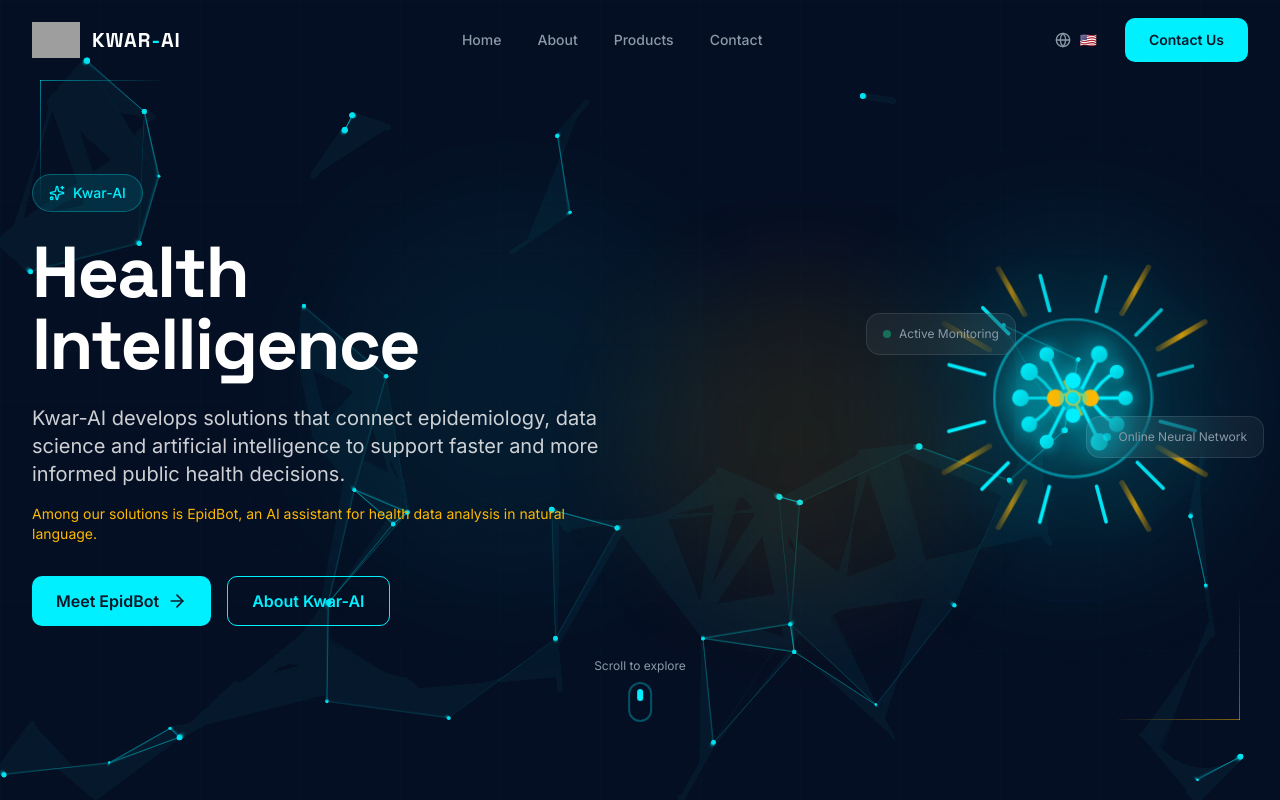
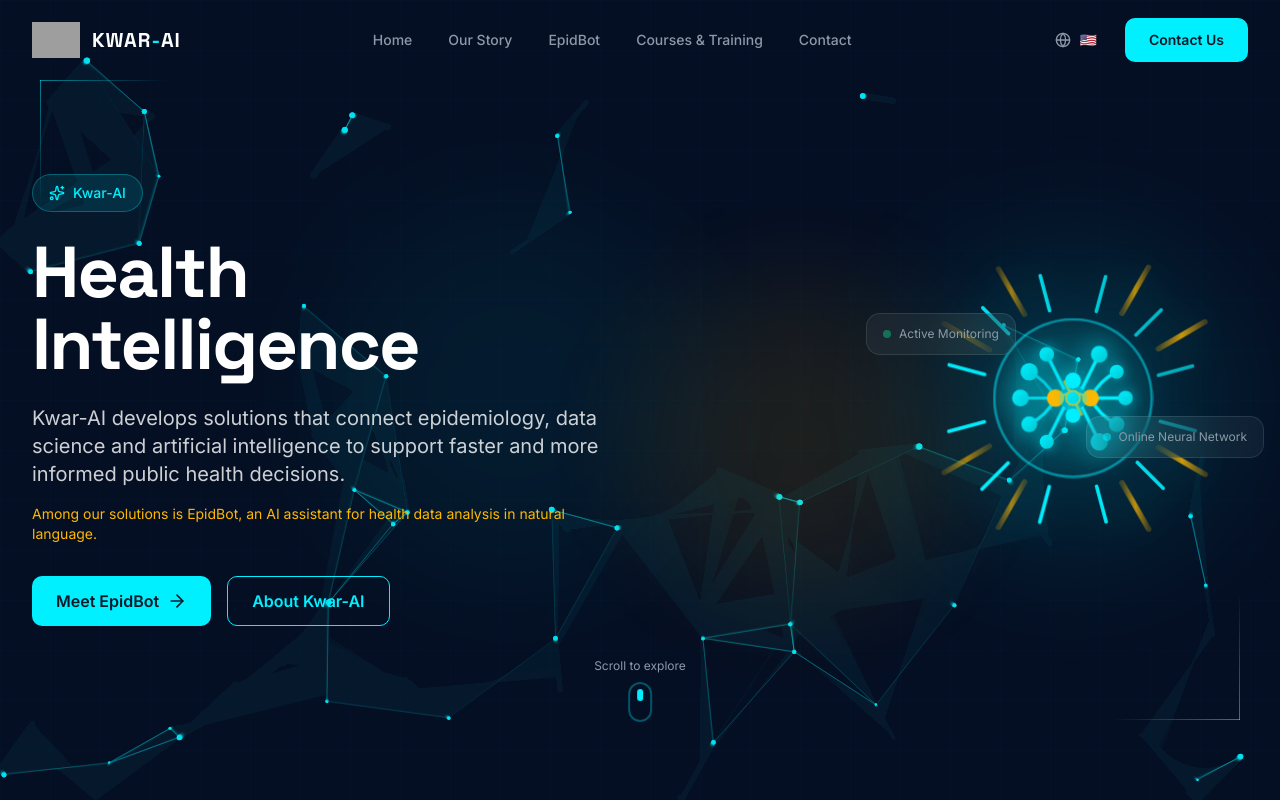
Before and after one commit to Deeplearn-PeD/kwar-ai, a React (Vite) app: page / in a window 1280 px wide. Shown: the top 800 px of the page. Built offline with nearby package versions, Linux system fonts and the light colour scheme; grey boxes are pictures that could not be loaded.

Commit message:
Atualizações no site: textos, navegação, links, whatsapp e ajustes de seções

```diff
--- a/public/locales/en/translation.json
+++ b/public/locales/en/translation.json
@@ -12,9 +12,9 @@
   },
   "navbar": {
     "home": "Home",
-    "about": "About",
-    "products": "Products",
-    "howItWorks": "How It Works",
+    "about": "Our Story",
+    "epidbot": "EpidBot",
+    "cursos": "Courses & Training",
     "contact": "Contact"
   },
   "hero": {
--- a/public/locales/es/translation.json
+++ b/public/locales/es/translation.json
@@ -12,9 +12,9 @@
   },
   "navbar": {
     "home": "Inicio",
-    "about": "Sobre",
-    "products": "Productos",
-    "howItWorks": "Cómo Funciona",
+    "about": "Nuestra Historia",
+    "epidbot": "EpidBot",
+    "cursos": "Cursos y Capacitación",
     "contact": "Contacto"
   },
   "hero": {
--- a/public/locales/pt-BR/translation.json
+++ b/public/locales/pt-BR/translation.json
@@ -12,9 +12,9 @@
   },
   "navbar": {
     "home": "Início",
-    "about": "Sobre",
-    "products": "Produtos",
-    "howItWorks": "Como Funciona",
+    "about": "Nossa História",
+    "epidbot": "EpidBot",
+    "cursos": "Cursos e Capacitação",
     "contact": "Contato"
   },
   "hero": {
@@ -23,7 +23,7 @@
     "subtitle": "A Kwar-AI desenvolve soluções que conectam epidemiologia, ciência de dados e inteligência artificial para apoiar decisões mais rápidas e informadas em saúde pública.",
     "additionalLine": "Entre nossas soluções está o EpidBot, um assistente de IA para análise de dados em saúde em linguagem natural.",
     "cta": {
-      "epidbot": "Conheça o EpidBot",
+      "epidbot": "Conheça mais funcionalidades",
       "about": "Sobre a Kwar-AI",
       "products": "Nossos Produtos",
       "demo": "Solicitar demonstração",
@@ -36,22 +36,23 @@
     "scrollIndicator": "Role para explorar"
   },
   "about": {
-    "badge": "NOSSA ORIGEM",
-    "title": "A Profecia do",
-    "titleHighlight": "Amanhecer",
+    "badge": "NOSSA HISTÓRIA",
+    "title": "Nossa História",
     "story": {
-      "paragraph1": "Muito antes de existirem algoritmos, os povos Tupi já entendiam algo essencial: o futuro deixa sinais no presente. Para eles,",
+      "paragraph1": "Muito antes de existirem algoritmos, os povos Tupi já entendiam algo essencial: o futuro deixa sinais no presente. Para eles, Kuaray, o sol, não era apenas luz, mas ciclo. O amanhecer não era surpresa; era consequência de padrões observados com atenção.",
       "kuaray": "Kuaray",
-      "kuaraySuffix": " — o sol — não era apenas luz, mas ciclo. O amanhecer não era surpresa; era consequência de padrões observados com atenção.",
-      "paragraph2": "Os xamãs não adivinhavam. Eles reconheciam indícios. Antes da chuva, o vento mudava. Antes da escassez, os movimentos se alteravam. Antes da doença se espalhar, o ambiente já indicava desequilíbrio. Havia sinais — e havia quem soubesse lê-los.",
-      "paragraph3": "A",
+      "kuaraySuffix": "",
+      "paragraph2": "Os xamãs não adivinhavam. Eles reconheciam indícios. Antes da chuva, o vento mudava. Antes da escassez, os movimentos se alteravam. Antes da doença se espalhar, o ambiente já indicava desequilíbrio. Havia sinais e havia quem soubesse lê-los.",
+      "paragraph3": "A ",
       "kwarAi": "Kwar-AI",
-      "kwarAiSuffix": "nasce dessa mesma lógica. É uma luz estratégica para decisões em saúde pública.",
+      "kwarAiSuffix": " nasce dessa mesma lógica. É uma luz estratégica para decisões em saúde pública.",
       "paragraph4": "Epidemias não começam quando viram notícia. Elas se formam silenciosamente, deixando rastros em dados ambientais, epidemiológicos e comportamentais. O que parece ruído isolado pode revelar tendência quando analisado em conjunto. Nosso trabalho é identificar essas convergências antes que se tornem crises.",
-      "paragraph5": "Dessa mesma lógica nasce a",
-      "paragraph5Suffix": ", com uma convicção simples: surtos anunciam sua própria chegada. Inteligência epidemiológica é a capacidade de reconhecer esse anúncio a tempo de agir.",
-      "quote": "O sol nasce para todos. Mas a",
-      "quoteSuffix": "reconhece os sinais antes do amanhecer."
+      "paragraph5": "A ",
+      "kwarAi2": "Kwar-AI",
+      "paragraph5Suffix": " possui a convicção de que surtos anunciam sua própria chegada. Inteligência epidemiológica é a capacidade de reconhecer esse anúncio a tempo de agir.",
+      "quote": "O sol nasce para todos. Mas a ",
+      "kwarAi3": "Kwar-AI",
+      "quoteSuffix": " reconhece os sinais antes do amanhecer."
     },
     "card": {
       "title": "Sabedoria Ancestral. Inteligência Científica.",
@@ -174,11 +175,11 @@
     }
   },
   "epidBot": {
-    "badge": "PRODUTO PRINCIPAL",
+    "badge": "IA PARA INTELIGÊNCIA EM SAÚDE",
     "title": "EpidBot",
     "subtitle": "Inteligência epidemiológica em linguagem natural.",
     "description": "O EpidBot é um assistente de inteligência artificial projetado para explorar dados epidemiológicos usando linguagem natural.\n\nVocê faz perguntas como faria a um analista — e o sistema gera análises, sínteses e insights automaticamente.\n\nNão é necessário saber programar ou utilizar ferramentas complexas de análise de dados.",
-    "cta": "Conheça o EpidBot",
+    "cta": "Conheça mais funcionalidades",
     "aiBadge": "AI Powered",
     "naturalLanguage": "Linguagem Natural",
     "integratesWith": "Integra com",
@@ -187,7 +188,7 @@
     "statistical": "Modelagem Estatística"
   },
   "epidBotParaQuem": {
-    "badge": "PARA QUEM É",
+    "badge": "APLICAÇÕES DIRETAS",
     "title": "Para quem é o EpidBot",
     "subtitle": "Desenvolvido para profissionais e instituições que trabalham com dados de saúde.",
     "items": {
@@ -226,7 +227,7 @@
     }
   },
   "epidBotBeneficios": {
-    "badge": "O QUE PERMITE",
+    "badge": "IMPACTO PRÁTICO",
     "title": "O que o EpidBot permite",
     "subtitle": "Funcionalidades pensadas para transformar a forma como você trabalha com dados.",
     "cta": "Solicitar Demonstração",
@@ -266,7 +267,7 @@
     }
   },
   "linguagemNatural": {
-    "badge": "RECURSO PRINCIPAL",
+    "badge": "FUNCIONALIDADES",
     "title": "Linguagem Natural",
     "description": "Faça perguntas em português, inglês ou espanhol e receba análises estruturadas com base em dados oficiais e modelos estatísticos.",
     "badges": {
@@ -287,11 +288,11 @@
     "projects": ["PySUS", "Infodengue", "Mosqlimate"]
   },
   "capacitacao": {
-    "badge": "CAPACITAÇÃO",
+    "badge": "CURSOS E CAPACITAÇÃO",
     "title": "Capacitação em IA aplicada à saúde",
     "description": "Além de soluções tecnológicas, oferecemos programas de capacitação para equipes técnicas e instituições que desejam aplicar IA em contextos reais de vigilância e tomada de decisão.",
     "comingSoon": "Turmas piloto e detalhes em breve.",
-    "cta": "Quero participar / Falar com a equipe",
+    "cta": "Falar com a equipe e conhecer as opções disponíveis",
     "audiences": {
       "surveillance": {
         "title": "Equipes de vigilância epidemiológica",
@@ -341,7 +342,7 @@
     }
   },
   "equipe": {
-    "badge": "EQUIPE",
+    "badge": "NÚCLEO FUNDADOR",
     "title": "Quem lidera a Kwar-AI",
     "subtitle": "Um time com base científica sólida e experiência em modelagem epidemiológica.",
     "relatedTo": "Projetos relacionados:",
@@ -365,7 +366,7 @@
     }
   },
   "equipeRede": {
-    "badge": "EQUIPE E REDE",
+    "badge": "REDE DE COLABORAÇÃO",
     "title": "Equipe e Rede de Colaboração",
     "subtitle": "A Kwar-AI é liderada por um núcleo fundador e opera em colaboração com uma rede multidisciplinar.",
     "description": "Hoje, a Kwar-AI é conduzida por um time fundador com base científica e tecnológica sólida. Para desenvolver e aplicar soluções em saúde pública, atuamos em colaboração com pesquisadores, desenvolvedores e instituições parceiras no Brasil e no exterior.",
@@ -397,8 +398,8 @@
         "value": "contato@kwar-ai.com.br"
       },
       "phone": {
-        "label": "Telefone",
-        "value": "+55 (21) 0000-0000"
+        "label": "WhatsApp",
+        "value": "(31) 99498-1122"
       },
       "location": {
         "label": "Localização",
--- a/src/components/Navbar.tsx
+++ b/src/components/Navbar.tsx
@@ -11,7 +11,8 @@ export function Navbar() {
   const navLinks = [
     { label: t('navbar.home'), href: '#hero' },
     { label: t('navbar.about'), href: '#about' },
-    { label: t('navbar.products'), href: '#products' },
+    { label: t('navbar.epidbot'), href: '#epidbot' },
+    { label: t('navbar.cursos'), href: '#cursos' },
     { label: t('navbar.contact'), href: '#contact' },
   ];
 
--- a/src/sections/CapacitacaoSection.tsx
+++ b/src/sections/CapacitacaoSection.tsx
@@ -61,7 +61,7 @@ export function CapacitacaoSection() {
 
   return (
     <section
-      id="capacitacao"
+      id="cursos"
       ref={sectionRef}
       className="relative py-24 lg:py-32 overflow-hidden"
     >
--- a/src/sections/Contact.tsx
+++ b/src/sections/Contact.tsx
@@ -36,7 +36,7 @@ export function Contact() {
       icon: Phone,
       label: t('contact.info.phone.label'),
       value: t('contact.info.phone.value'),
-      href: 'tel:+551100000000',
+      href: 'tel:+5531994981122',
     },
     {
       icon: MapPin,
@@ -55,7 +55,7 @@ export function Contact() {
     {
       icon: MessageCircle,
       label: t('contact.info.social.whatsapp'),
-      href: 'https://wa.me/551100000000',
+      href: 'https://wa.me/5531994981122?text=Olá%21%20Estava%20no%20site%20da%20Kwar-AI%20e%20gostaria%20de%20mais%20informações',
     },
   ];
 
--- a/src/sections/EquipeRedeSection.tsx
+++ b/src/sections/EquipeRedeSection.tsx
@@ -89,17 +89,6 @@ export function EquipeRedeSection() {
             );
           })}
         </div>
-
-        {/* Credibility line */}
-        <div
-          className={`text-center transition-all duration-1000 delay-500 ${
-            isVisible ? 'opacity-100 translate-y-0' : 'opacity-0 translate-y-10'
-          }`}
-        >
-          <p className="font-mono text-xs text-white/40">
-            {t('equipeRede.credibilidade')}
-          </p>
-        </div>
       </div>
     </section>
   );
--- a/src/sections/EquipeSection.tsx
+++ b/src/sections/EquipeSection.tsx
@@ -6,9 +6,6 @@ export function EquipeSection() {
   const { t } = useTranslation();
   const [isVisible, setIsVisible] = useState(false);
   const sectionRef = useRef<HTMLElement>(null);
-
-  const projectsRaw = t('equipe.projects', { returnObjects: true }) as unknown;
-  const projects = Array.isArray(projectsRaw) ? (projectsRaw as string[]) : [];
 
   const members = [
     {
@@ -116,25 +113,6 @@ export function EquipeSection() {
             </div>
           ))}
         </div>
-
-        {/* Scientific projects */}
-        <div
-          className={`mt-16 text-center transition-all duration-1000 delay-500 ${
-            isVisible ? 'opacity-100 translate-y-0' : 'opacity-0 translate-y-10'
-          }`}
-        >
-          <p className="text-kwar-gray mb-4">{t('equipe.relatedTo')}</p>
-          <div className="flex flex-wrap justify-center gap-4">
-            {projects.map((project, index) => (
-              <span
-                key={index}
-                className="px-4 py-2 rounded-full bg-white/5 border border-white/10 text-kwar-gray text-sm"
-              >
-                {project}
-              </span>
-            ))}
-          </div>
-        </div>
       </div>
     </section>
   );
--- a/src/sections/Footer.tsx
+++ b/src/sections/Footer.tsx
@@ -17,7 +17,6 @@ export function Footer() {
     produtos: [
       { label: t('footer.links.products.epidbot'), href: '#epidbot' },
       { label: t('footer.links.products.courses'), href: '#cursos' },
-      { label: t('footer.links.products.aiSolutions'), href: '#products' },
     ],
     empresa: [
       { label: t('footer.links.company.about'), href: '#about' },
```
Also changed, not shown: src/sections/About.tsx (+4 -6 lines).
